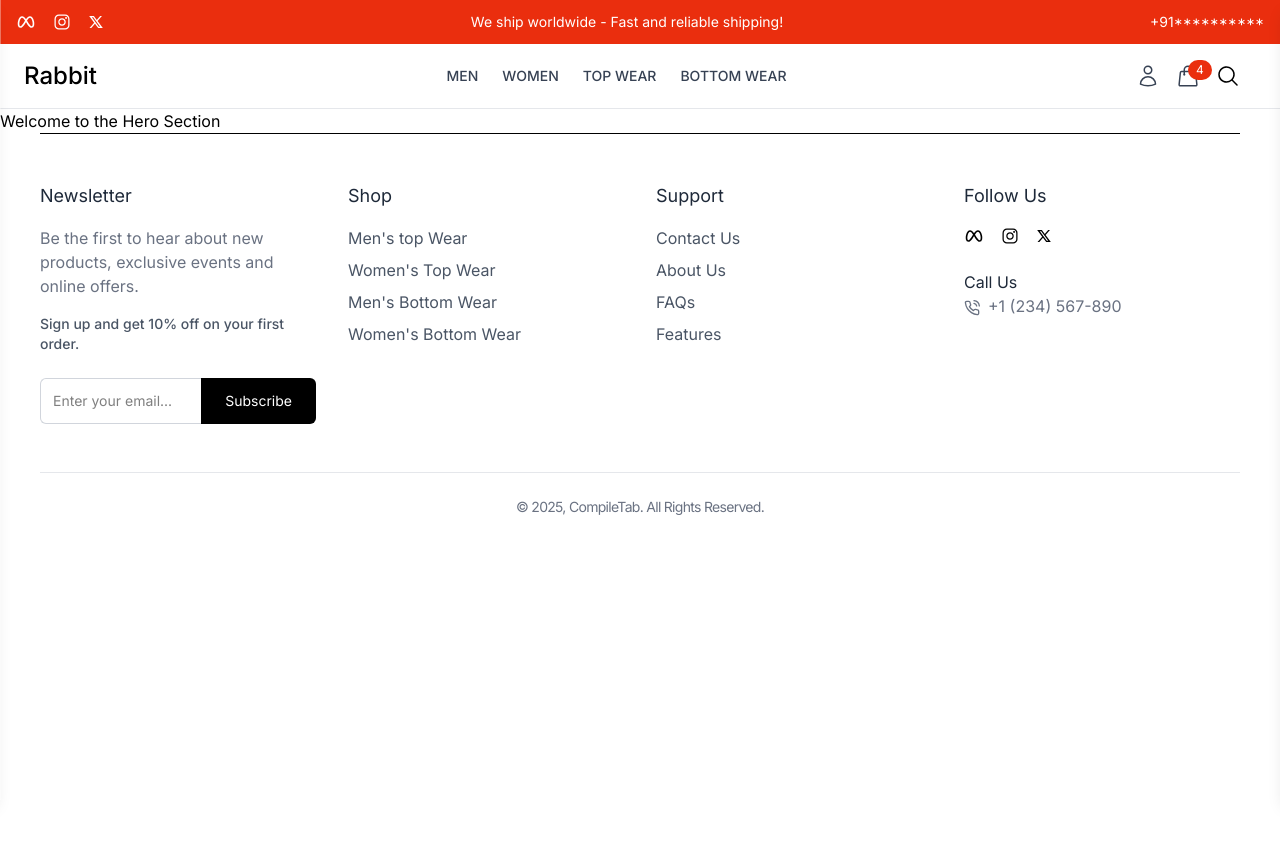
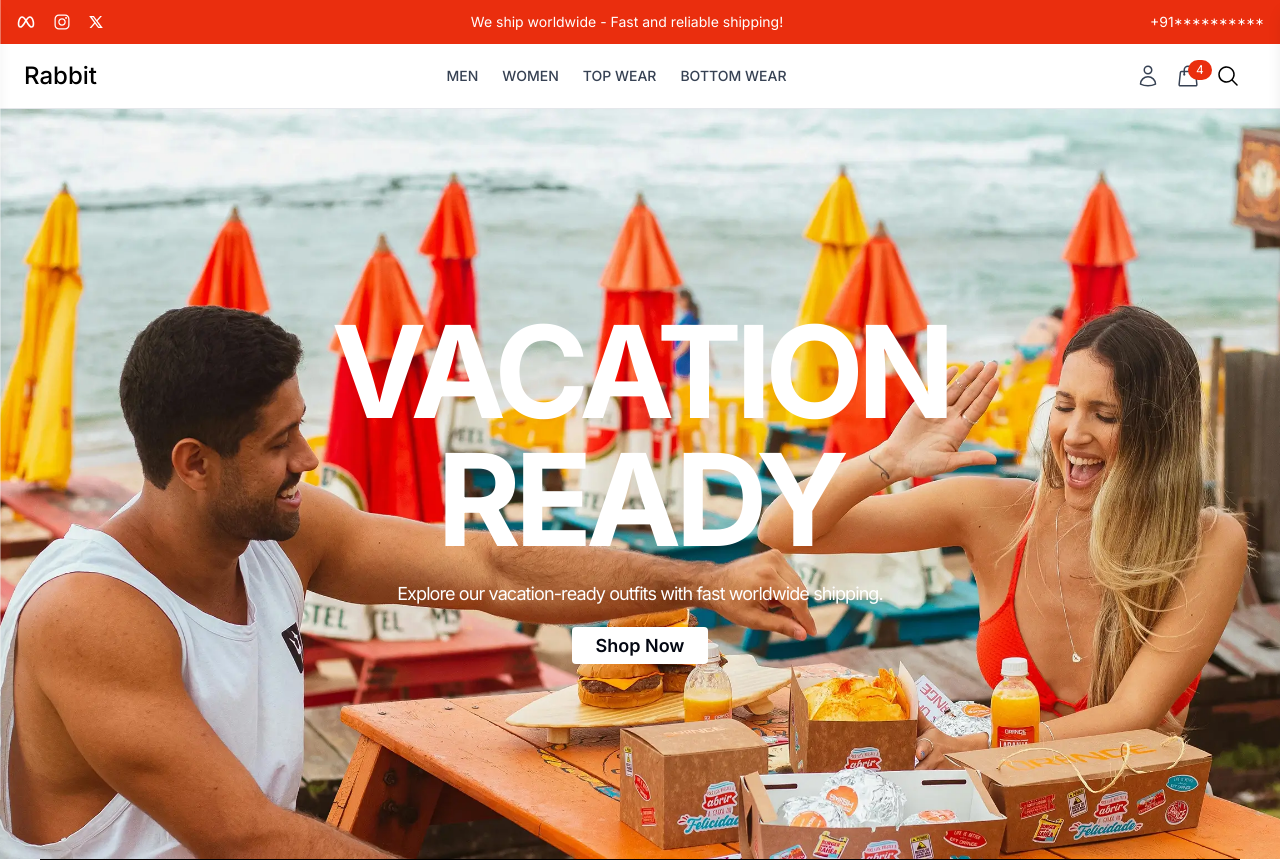
Before and after one commit to hridik-suresh/Rabbit-Co, a React (Vite) app in the folder frontend/vite-project/: page / in a window 1280 px wide. Shown: the top 861 px of the page. Before the commit the page ends 800 px from the top, so only its background shows below. Built offline with nearby package versions, Linux system fonts and the light colour scheme.

Commit message:
Hero section is completed.

```diff
--- a/frontend/vite-project/src/components/Layout/Hero.jsx
+++ b/frontend/vite-project/src/components/Layout/Hero.jsx
@@ -1,10 +1,18 @@
-
+import { Link } from 'react-router-dom';
+import heroImg from '../../assets/rabbit-hero.webp';
 
 function Hero() {
   return (
-    <div>
-        <h1>Welcome to the Hero Section</h1>
-    </div>
+      <section className='relative'>
+          <img src={heroImg} alt="Hero" className='w-full h-[400px] md:h-[600px] lg:h-[750px] object-cover' />
+          <div className="absolute inset-0 bg-transparent flex justify-center items-center">
+              <div className="text-center text-white p-6">
+                  <h1 className="text-4xl md:text-9xl font-bold tracking-tighter uppercase mb-4">Vacation <br /> Ready</h1>
+                  <p className="text-sm tracking-tighter md:text-lg mb-6">Explore our vacation-ready outfits with fast worldwide shipping.</p>
+                  <Link to="#" className='bg-white font-semibold text-gray-950 px-6 py-2 rounded-sm text-lg'>Shop Now</Link>
+              </div>
+          </div>
+    </section>
   );
 }
 
```
